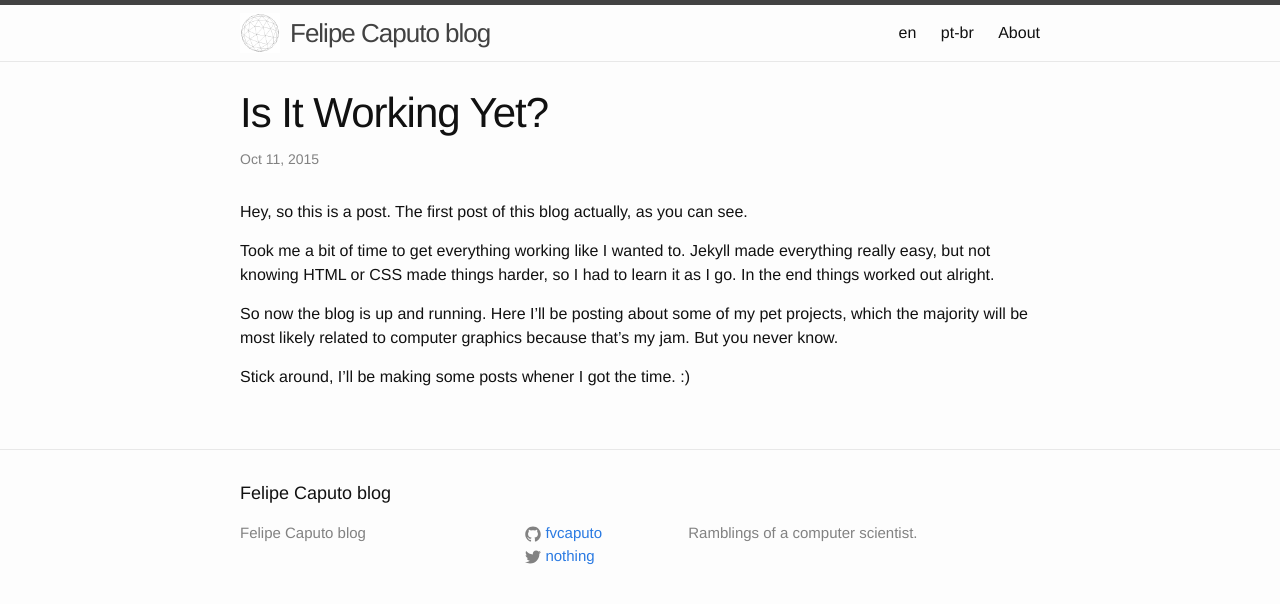
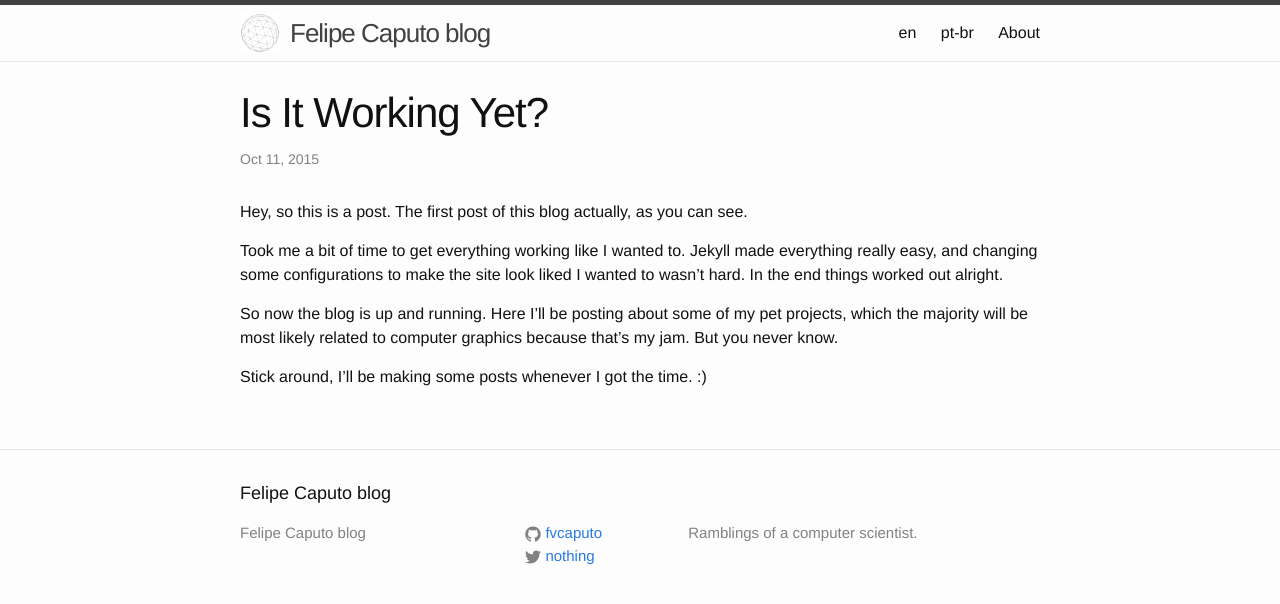
Before and after one commit to fvcaputo/fvcaputo.github.io, a Jekyll site: the page built from _posts/2015-10-11-is-it-working-yet.markdown, in a window 1280 px wide. Shown: the top 604 px of the page. Built offline with Jekyll 4.4.1, drawn with Linux system fonts in a browser that asks for light colours.

Commit message:
Fixed some typos

```diff
--- a/_posts/2015-10-11-is-it-working-yet.markdown
+++ b/_posts/2015-10-11-is-it-working-yet.markdown
@@ -7,8 +7,8 @@ language: en
 ---
 Hey, so this is a post. The first post of this blog actually, as you can see.
 
-Took me a bit of time to get everything working like I wanted to. Jekyll made everything really easy, but not knowing HTML or CSS made things harder, so I had to learn it as I go. In the end things worked out alright.
+Took me a bit of time to get everything working like I wanted to. Jekyll made everything really easy, and changing some configurations to make the site look liked I wanted to wasn't hard. In the end things worked out alright.
 
 So now the blog is up and running. Here I'll be posting about some of my pet projects, which the majority will be most likely related to computer graphics because that's my jam. But you never know.
 
-Stick around, I'll be making some posts whener I got the time. :)
+Stick around, I'll be making some posts whenever I got the time. :)
```
